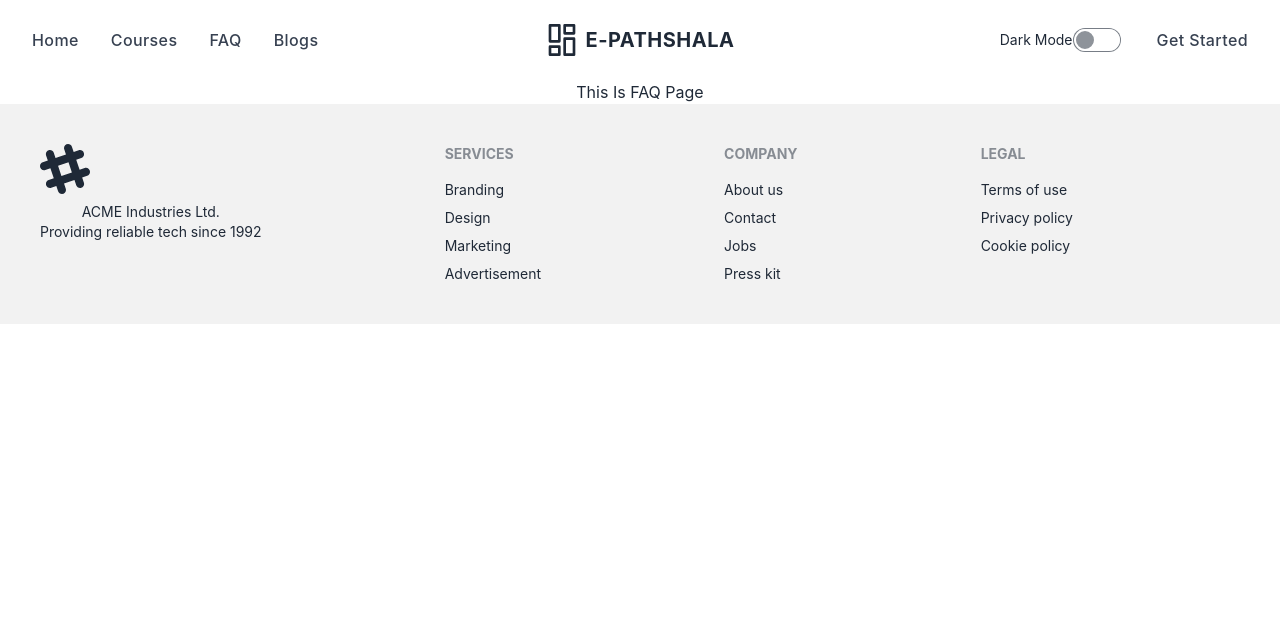
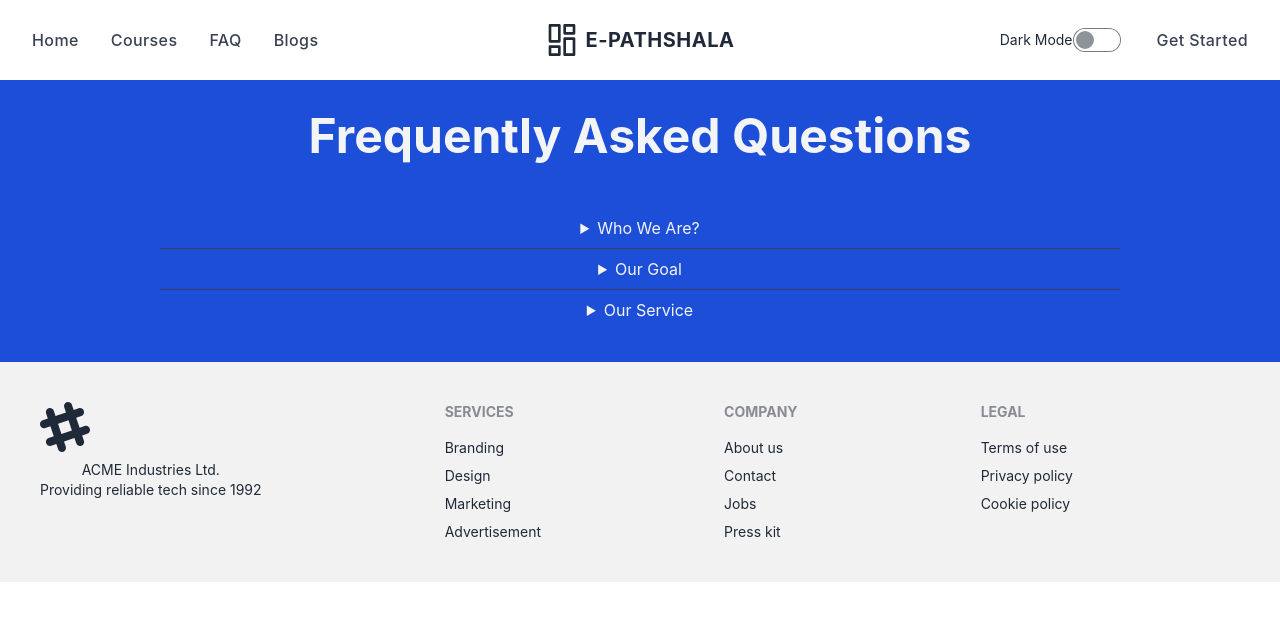
Before and after one commit to Sarwarhridoy4/b610-learning-platform-client-side-Sarwarhridoy4, a React (Create React App) app: page /faq in a window 1280 px wide. Shown: the top 620 px of the page. Built offline with nearby package versions, Linux system fonts and the light colour scheme; no server answers.

Commit message:
FAQ added

```diff
--- a/src/FAQ/FAQ.jsx
+++ b/src/FAQ/FAQ.jsx
@@ -1,11 +1,55 @@
-import React from 'react';
+import React from "react";
 
 const FAQ = () => {
-    return (
-        <div>
-            <h3>This Is FAQ Page</h3>
+  return (
+    <div>
+      <section className='bg-blue-700 text-gray-100'>
+        <div className='container flex flex-col justify-center p-4 mx-auto md:p-8'>
+          <h2 className='mb-12 text-4xl font-bold leading-none text-center sm:text-5xl'>
+            Frequently Asked Questions
+          </h2>
+          <div className='flex flex-col divide-y sm:px-8 lg:px-12 xl:px-32 divide-gray-700'>
+            <details>
+              <summary className='py-2 outline-none cursor-pointer focus:underline'>
+                Who We Are?
+              </summary>
+              <div className='px-4 pb-4'>
+                <p>
+                  We Are a renowned EdTech Company. Providing Quality Courses At
+                  affordable price
+                </p>
+              </div>
+            </details>
+            <details>
+              <summary className='py-2 outline-none cursor-pointer focus:underline'>
+                Our Goal{" "}
+              </summary>
+              <div className='px-4 pb-4'>
+                <p>
+                  Our Goal is very crystal clear. Helping a millions of students
+                  at studies and and achiving their Goal. persuing there dream
+                  of getteing the best carrer opportunity to our student as
+                  their desire.
+                </p>
+              </div>
+            </details>
+            <details open=''>
+              <summary className='py-2 outline-none cursor-pointer focus:underline'>
+                Our Service
+              </summary>
+              <div className='px-4 pb-4 space-y-2'>
+                <p>Providing Course Marerials</p>
+                <p>Student care Unit</p>
+                <p>Live Support</p>
+                <p>Real Time project assesment</p>
+                <p>Weekly seminars</p>
+              </div>
+            </details>
+          </div>
         </div>
-    );
+      </section>
+    </div>
+  );
 };
 
 export default FAQ;
--- a/src/Shared/Navbar/Navbar.jsx
+++ b/src/Shared/Navbar/Navbar.jsx
@@ -57,8 +57,7 @@ const Navbar = () => {
               </Link>
             </li>
           </ul>
-          <a
-            href='/'
+          <Link to='/home'
             aria-label='Company'
             title='Company'
             className='inline-flex items-center lg:mx-auto'
@@ -81,7 +80,7 @@ const Navbar = () => {
             <span className='ml-2 text-xl font-bold tracking-wide text-gray-800 uppercase'>
               E-Pathshala
             </span>
-          </a>
+          </Link>
           <ul className='flex items-center hidden ml-auto space-x-8 lg:flex'>
             {user ? <span>{user.displayName}</span> : null}
             <div className='form-control'>
```
